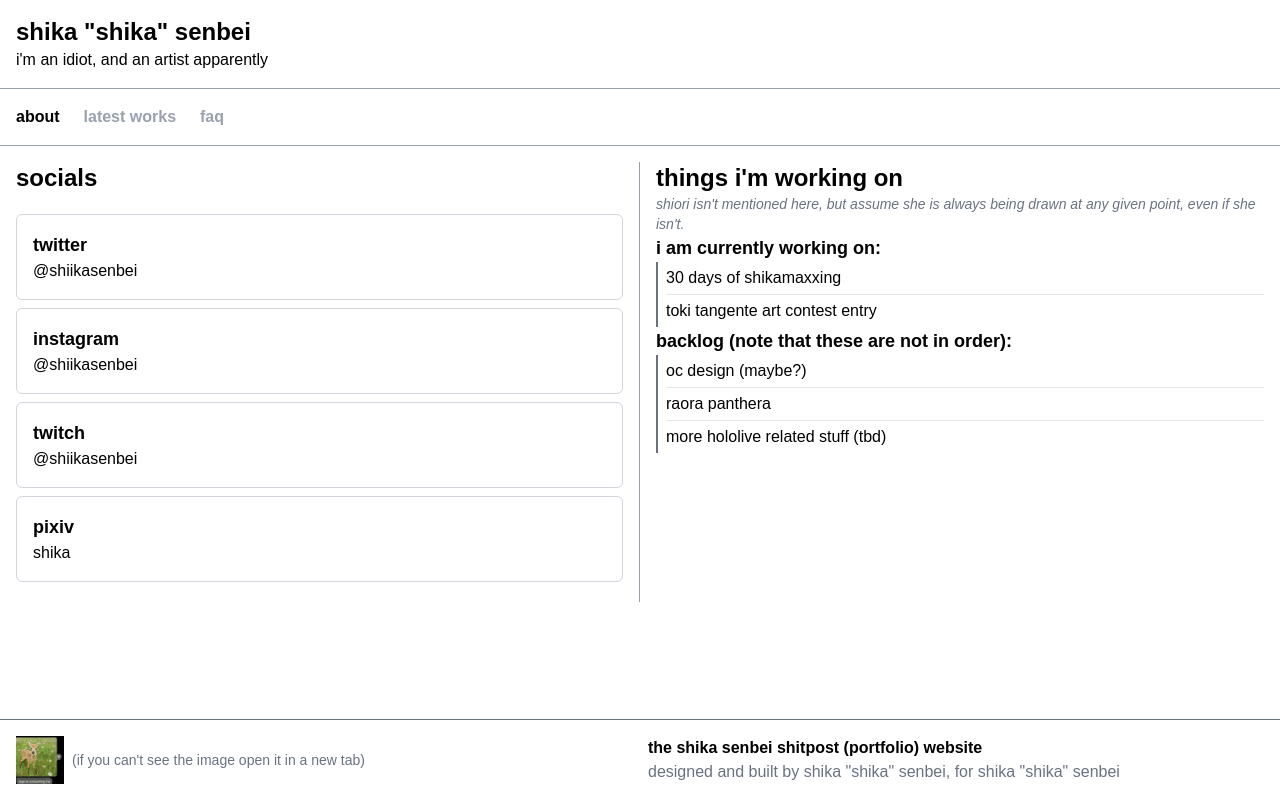
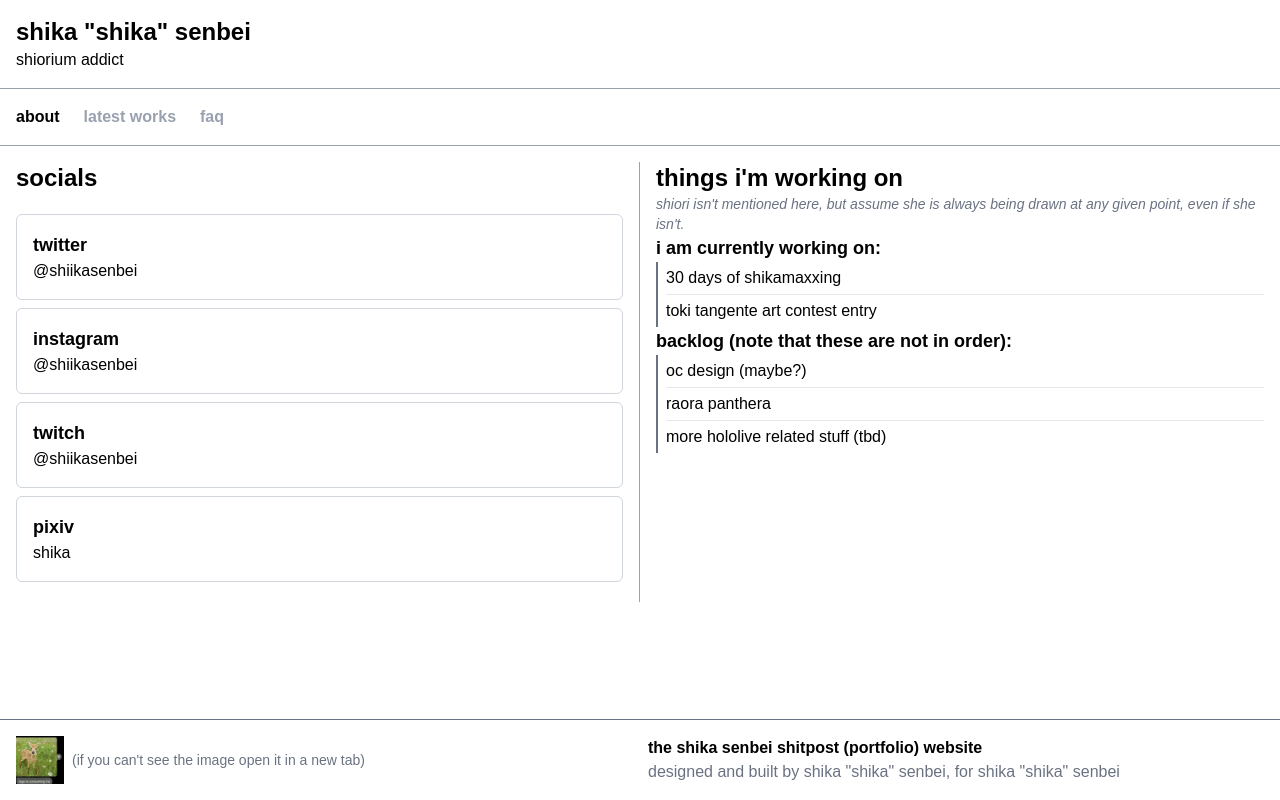
Before and after one commit to shiikasenbei/shiikasenbei.github.io, a SvelteKit app: page / in a window 1280 px wide. Built offline with nearby package versions, Linux system fonts and the light colour scheme; a web font is replaced by a local one.

Commit message:
randomly generate the description

```diff
--- a/src/lib/constants.ts
+++ b/src/lib/constants.ts
@@ -13,3 +13,10 @@ export const WORK_ITEMS: WorkItem[] = [
   { name: "raora panthera", inProgress: false },
   { name: "more hololive related stuff (tbd)", inProgress: false },
 ]
+
+export const DESCRIPTION: string[] = [
+  "part time holo artist full time idiot",
+  "i'm an idiot, and an artist apparently",
+  "shiorium addict",
+  "shikanoko nokonoko koshitantan...",
+]
--- a/src/routes/+layout.svelte
+++ b/src/routes/+layout.svelte
@@ -3,7 +3,8 @@
 
   import deer from "$lib/assets/deer.jpeg"
   import Nav from "$lib/components/Nav.svelte"
-  import { setContext } from "svelte"
+  import { onMount, setContext } from "svelte"
+  import { DESCRIPTION } from "$lib/constants"
   let { children } = $props()
   let currentTab = $state(0) // 0: socials, 1: things i'm working on, 2: faq
   const setTabState = (tab: number) => {
@@ -15,6 +16,11 @@
     },
     setTabState,
   })
+  let headerSubText = $state("")
+  onMount(() => {
+    // shuffle the header text...
+    headerSubText = DESCRIPTION[Math.floor(Math.random() * DESCRIPTION.length)]
+  })
 </script>
 
 <svelte:head>
@@ -24,7 +30,13 @@
   <div class="page-nav">
     <div class="border-b border-gray-400 p-4">
       <p class="section-heading">shika "shika" senbei</p>
-      <p>i'm an idiot, and an artist apparently</p>
+      <p
+        class="min-h-6 transition-opacity duration-300 {headerSubText
+          ? 'opacity-100'
+          : 'opacity-0'}"
+      >
+        {headerSubText}
+      </p>
     </div>
     <Nav tabState={currentTab} set={setTabState} />
   </div>
```
